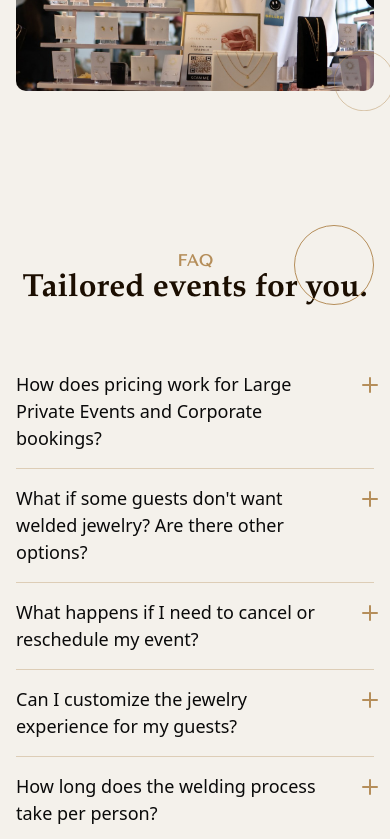
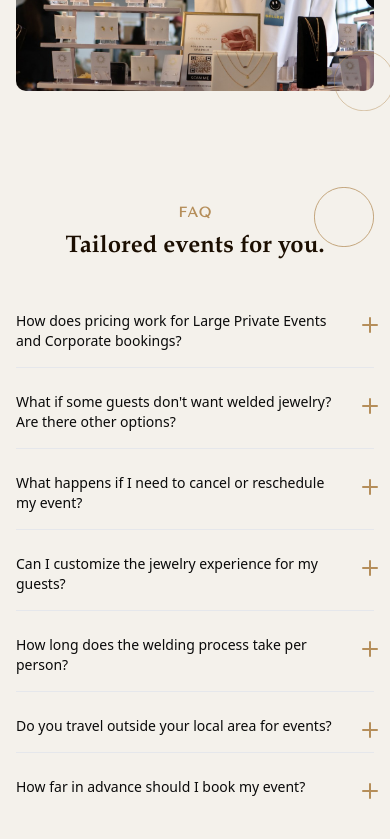
Before and after one commit to saliftankoano/goldenbond, a Next.js app: page / in a window 390 px wide. Shown: the part 6060-6899 px from the top of the page. Built offline with nearby package versions, Linux system fonts and the light colour scheme.

Commit message:
enhance faq responsivness

```diff
--- a/app/(landing)/Faq.tsx
+++ b/app/(landing)/Faq.tsx
@@ -6,77 +6,107 @@ import {
     AccordionTrigger,
   } from "@/components/ui/accordion"
 import Image from "next/image";
+
 export default function Faq() {
     return (
-        <section className="w-full h-[919px] relative overflow-hidden">
-            <div className="header flex flex-col items-center justify-center pt-[15vh] relative">
-                <div className="header">
-                    <h2 className="text-center text-[#B58E5A] text-[16px] font-bold  tenor-font">FAQ</h2>
+        <section className="w-full min-h-screen relative overflow-hidden py-12 md:py-16 lg:py-20">
+            {/* Header Section */}
+            <div className="header flex flex-col items-center justify-center pt-8 md:pt-12 lg:pt-[15vh] relative px-4">
+                <div className="header mb-2">
+                    <h2 className="text-center text-[#B58E5A] text-sm md:text-base lg:text-[16px] font-bold tenor-font uppercase tracking-wider">FAQ</h2>
                 </div>
-                <div className="header-desc -mt-2">
-                    <h1 className="text-[#1B0E01] text-[32px] sm:text-[40px] md:text-[48px] font-semibold garamond-font">Tailored events for you.</h1>
+                <div className="header-desc">
+                    <h1 className="text-[#1B0E01] text-2xl sm:text-3xl md:text-4xl lg:text-[48px] font-semibold garamond-font text-center">
+                        Tailored events for you.
+                    </h1>
                 </div>
+
+                {/* Decorative ellipse - top right */}
                 <Image
                     src="/images/small-ellipse.svg"
                     alt="small ellipse"
                     width={160}
                     height={160}
-                    className="absolute top-3/4 -translate-y-1/2 right-4 md:right-8 lg:right-16 w-[80px] h-[80px] sm:w-[120px] sm:h-[120px] md:w-[160px] md:h-[160px] z-10"
+                    className="absolute top-1/2 md:top-3/4 -translate-y-1/2 right-4 md:right-8 lg:right-16 w-[60px] h-[60px] sm:w-[80px] sm:h-[80px] md:w-[120px] md:h-[120px] lg:w-[160px] lg:h-[160px] z-10"
                 />
             </div>
-            <div className="faq-container max-w-[1180px] mx-auto px-4 sm:px-8 md:px-16 lg:px-[100px] xl:px-[190px] pb-[0vh] pt-[5vh] relative">
-                <div className="max-w-[800px] mx-auto">
-                    <Accordion type="single" collapsible className="w-full">
-                        <AccordionItem value="item-1">
-                            <AccordionTrigger>How does pricing work for Large Private Events and Corporate bookings?</AccordionTrigger>
-                            <AccordionContent>
+
+            {/* FAQ Content */}
+            <div className="faq-container max-w-6xl lg:max-w-[1180px] mx-auto px-4 sm:px-6 md:px-8 lg:px-16 xl:px-[190px] pb-12 md:pb-16 lg:pb-20 pt-8 md:pt-12 lg:pt-[5vh] relative">
+                <div className="max-w-4xl lg:max-w-[800px] mx-auto">
+                    <Accordion type="single" collapsible className="w-full space-y-2">
+                        <AccordionItem value="item-1" className="border-b border-gray-200">
+                            <AccordionTrigger className="text-left text-sm sm:text-base lg:text-lg font-medium hover:text-[#B58E5A] transition-colors py-4 md:py-6">
+                                How does pricing work for Large Private Events and Corporate bookings?
+                            </AccordionTrigger>
+                            <AccordionContent className="text-sm sm:text-base text-gray-700 leading-relaxed pb-4 md:pb-6">
                                 Events with 13+ guests require custom quotes because every large event is unique. Pricing factors include guest count, event duration (typically 3-6 hours), location, specific jewelry experiences requested, staffing needs, and any additional services like branding or catering coordination. Corporate events can be structured as flat-rate packages, revenue-share models, or direct-to-consumer sales depending on your needs and budget.
                             </AccordionContent>
                         </AccordionItem>
-                        <AccordionItem value="item-2">
-                            <AccordionTrigger>What if some guests don&apos;t want welded jewelry? Are there other options?</AccordionTrigger>
-                            <AccordionContent>
+
+                        <AccordionItem value="item-2" className="border-b border-gray-200">
+                            <AccordionTrigger className="text-left text-sm sm:text-base lg:text-lg font-medium hover:text-[#B58E5A] transition-colors py-4 md:py-6">
+                                What if some guests don&apos;t want welded jewelry? Are there other options?
+                            </AccordionTrigger>
+                            <AccordionContent className="text-sm sm:text-base text-gray-700 leading-relaxed pb-4 md:pb-6">
                                 While our signature experience is custom welded jewelry, we understand not every guest may want permanent jewelry. We can provide alternative options like charm bracelets, adjustable pieces, or temporary jewelry options that don&apos;t require welding. We&apos;ll work with you during planning to ensure every guest has an enjoyable experience that fits their comfort level.
                             </AccordionContent>
                         </AccordionItem>
-                        <AccordionItem value="item-3">
-                            <AccordionTrigger> What happens if I need to cancel or reschedule my event?</AccordionTrigger>
-                            <AccordionContent>
+
+                        <AccordionItem value="item-3" className="border-b border-gray-200">
+                            <AccordionTrigger className="text-left text-sm sm:text-base lg:text-lg font-medium hover:text-[#B58E5A] transition-colors py-4 md:py-6">
+                                What happens if I need to cancel or reschedule my event?
+                            </AccordionTrigger>
+                            <AccordionContent className="text-sm sm:text-base text-gray-700 leading-relaxed pb-4 md:pb-6">
                                 The $200 deposit required for all Sparkle Parties (In-Store and In-Home) is non-refundable but will be applied to your total event cost. If you need to reschedule, we&apos;ll work with you to find a new date based on availability. For Large Private Events and Corporate bookings, cancellation policies will be outlined in your custom contract based on the event scope and timeline.
                             </AccordionContent>
                         </AccordionItem>
-                        <AccordionItem value="item-4">
-                            <AccordionTrigger>Can I customize the jewelry experience for my guests?</AccordionTrigger>
-                            <AccordionContent>
+
+                        <AccordionItem value="item-4" className="border-b border-gray-200">
+                            <AccordionTrigger className="text-left text-sm sm:text-base lg:text-lg font-medium hover:text-[#B58E5A] transition-colors py-4 md:py-6">
+                                Can I customize the jewelry experience for my guests?
+                            </AccordionTrigger>
+                            <AccordionContent className="text-sm sm:text-base text-gray-700 leading-relaxed pb-4 md:pb-6">
                                 Absolutely! Our custom welded jewelry can be personalized for each guest, and we offer personal styling consultation during the event. For Corporate and Large Private Events, we can incorporate your branding, create custom gift packaging, and even develop themed jewelry experiences that align with your event&apos;s purpose or company culture.
                             </AccordionContent>
                         </AccordionItem>
-                        <AccordionItem value="item-5">
-                            <AccordionTrigger> How long does the welding process take per person?</AccordionTrigger>
-                            <AccordionContent>
+
+                        <AccordionItem value="item-5" className="border-b border-gray-200">
+                            <AccordionTrigger className="text-left text-sm sm:text-base lg:text-lg font-medium hover:text-[#B58E5A] transition-colors py-4 md:py-6">
+                                How long does the welding process take per person?
+                            </AccordionTrigger>
+                            <AccordionContent className="text-sm sm:text-base text-gray-700 leading-relaxed pb-4 md:pb-6">
                                 Each guest typically spends 10-15 minutes at our Bracelet Bar for the complete experience, including chain selection, sizing, styling consultation, and welding. With our efficient process and experienced staff, we can accommodate up to 12 guests comfortably within the 2-3 hour event timeframe. For larger events, we bring additional staff to ensure everyone gets personalized attention without long wait times.
                             </AccordionContent>
                         </AccordionItem>
-                        <AccordionItem value="item-6">
-                            <AccordionTrigger>Do you travel outside your local area for events?</AccordionTrigger>
-                            <AccordionContent>
+
+                        <AccordionItem value="item-6" className="border-b border-gray-200">
+                            <AccordionTrigger className="text-left text-sm sm:text-base lg:text-lg font-medium hover:text-[#B58E5A] transition-colors py-4 md:py-6">
+                                Do you travel outside your local area for events?
+                            </AccordionTrigger>
+                            <AccordionContent className="text-sm sm:text-base text-gray-700 leading-relaxed pb-4 md:pb-6">
                                 Yes! Our In-Home Sparkle Parties and mobile Bracelet Bar can travel to your preferred location. Travel fees may apply for locations outside our standard service area. For Large Private Events and Corporate bookings, we&apos;re happy to discuss destination events and will provide a custom quote that includes any travel and accommodation costs.
                             </AccordionContent>
                         </AccordionItem>
-                        <AccordionItem value="item-7">
-                            <AccordionTrigger> How far in advance should I book my event?</AccordionTrigger>
-                            <AccordionContent>
+
+                        <AccordionItem value="item-7" className="border-b border-gray-200">
+                            <AccordionTrigger className="text-left text-sm sm:text-base lg:text-lg font-medium hover:text-[#B58E5A] transition-colors py-4 md:py-6">
+                                How far in advance should I book my event?
+                            </AccordionTrigger>
+                            <AccordionContent className="text-sm sm:text-base text-gray-700 leading-relaxed pb-4 md:pb-6">
                                 We recommend booking your Sparkle Party at least 2-4 weeks in advance to ensure availability, especially for weekend dates and during peak seasons (holidays, wedding season). For Large Private Events (13+ guests) and Corporate Events, we suggest booking 4-6 weeks ahead due to the custom planning required. Pop-up events can sometimes be arranged with shorter notice depending on our schedule.
                             </AccordionContent>
                         </AccordionItem>
                     </Accordion>
                 </div>
+
+                {/* Decorative ellipse - bottom left */}
                 <Image
                     src="/images/large-ellipse.svg"
                     alt="large ellipse"
                     width={257}
                     height={257}
-                    className="absolute -bottom-[100px] -left-[50px] sm:-left-[80px] md:-left-[120px] lg:-left-[160px] w-[120px] h-[120px] sm:w-[180px] sm:h-[180px] md:w-[220px] md:h-[220px] lg:w-[257px] lg:h-[257px] z-0"
+                    className="absolute -bottom-[60px] sm:-bottom-[80px] md:-bottom-[100px] -left-[30px] sm:-left-[50px] md:-left-[80px] lg:-left-[120px] w-[80px] h-[80px] sm:w-[120px] sm:h-[120px] md:w-[180px] md:h-[180px] lg:w-[220px] lg:h-[220px] xl:w-[257px] xl:h-[257px] z-0"
                 />
             </div>
         </section>
--- a/app/(landing)/Footer.tsx
+++ b/app/(landing)/Footer.tsx
@@ -65,5 +65,3 @@ export default function Footer() {
     </footer>
   );
 }
-
-{/* Ensure responsive design for footer on mobile and tablet */}
```
Lines whose indentation alone changed are shown as unchanged.
